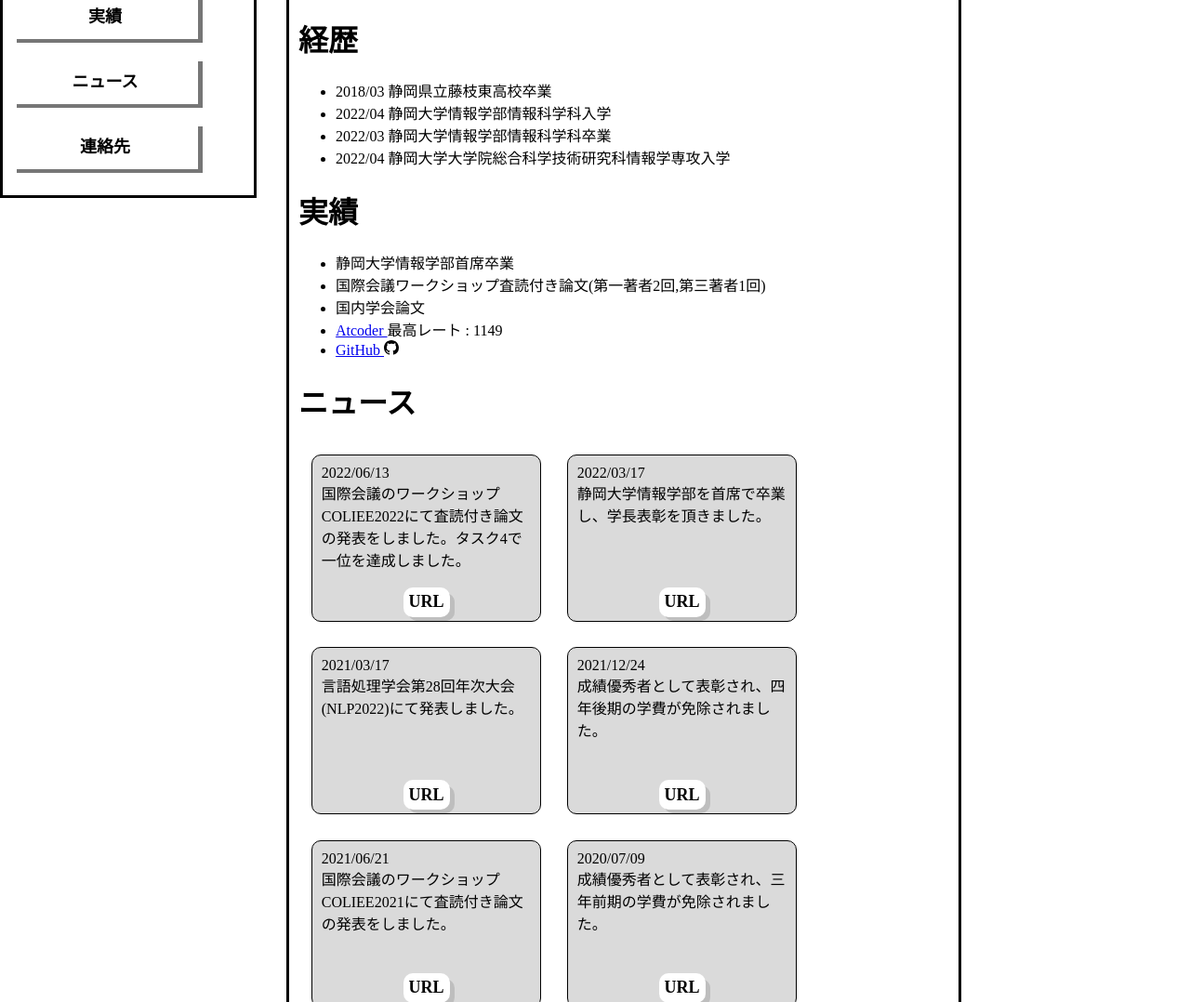
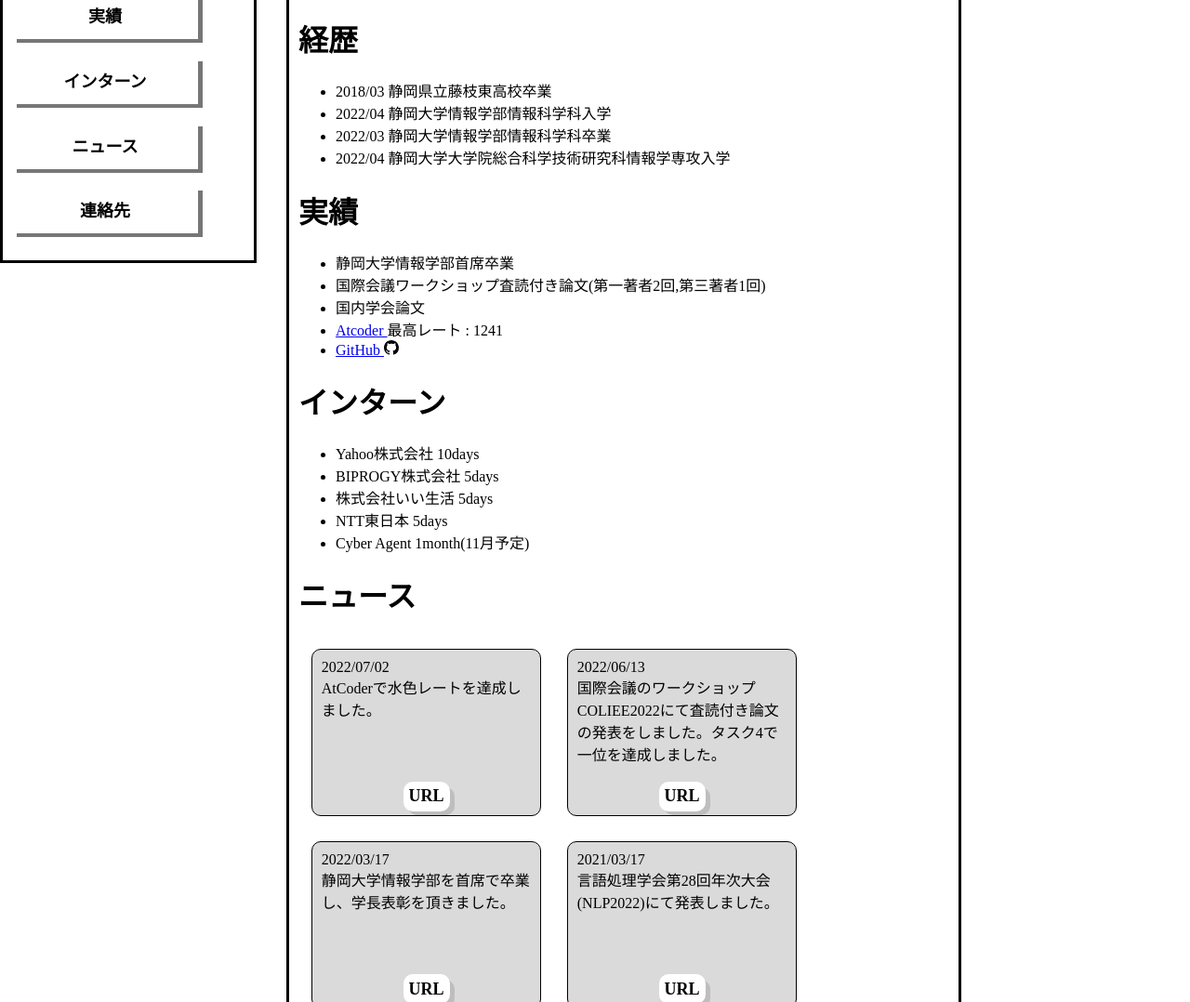
Before and after one commit to mattya256/portfolio, a plain HTML site: page index.html in a window 1280 px wide. Shown: the part 277-1355 px from the top of the page at 93% size. Drawn offline with Linux system fonts and the light colour scheme.

Commit message:
202210151625

```diff
--- a/btn.js
+++ b/btn.js
@@ -7,12 +7,14 @@ var array =
         ["実績","Track Record"],
         ["ニュース","News"],
         ["連絡先","Mail"],
+        ["インターン","Intern"],
     ],[ //T_1
         ["プロフィール","Profile"],
         ["経歴","Career"],
         ["実績","Track Record"],
         ["ニュース","News"],
         ["連絡先","Mail"],
+        ["インターン","Intern"],
     ],[  //T_2
         ["所属:静岡大学大学院総合科学技術研究科情報学専攻","Affiliation: Department of Informatics, Graduate School of Operational Science and Technology, Shizuoka University"],
         ["学年:修士一年","Academic Year:Seminary Year"],
@@ -27,7 +29,7 @@ var array =
         ["静岡大学情報学部首席卒業","B.A. in Informatics, Shizuoka University, Shizuoka, Japan"],
         ["国際会議ワークショップ査読付き論文(第一著者2回,第三著者1回)","International conference workshop refereed papers (1st author, 3rd author)"],
         ["国内学会論文","Domestic Society Papers"],
-        ["最高レート : 1149","Maximum Rate : 1149"],
+        ["最高レート : 1241","Maximum Rate : 1241"],
     ],[  //T_5
         ["国際会議のワークショップCOLIEE2022にて査読付き論文の発表をしました。タスク4で一位を達成しました。","I presented a peer-reviewed paper at the international conference workshop COLIEE2022. We achieved first place in Task 4."],
         ["静岡大学情報学部を首席で卒業し、学長表彰を頂きました。","I graduated at the top of his class from Shizuoka University's Faculty of Informatics and received the President's Commendation."],
@@ -35,10 +37,17 @@ var array =
         ["成績優秀者として表彰され、四年後期の学費が免除されました。","I received an award for outstanding academic achievement and was exempted from paying tuition for the second semester of my fourth year."],
         ["国際会議のワークショップCOLIEE2021にて査読付き論文の発表をしました。"," Presented a peer-reviewed paper at the international conference workshop COLIEE2021."],
         ["成績優秀者として表彰され、三年前期の学費が免除されました。"," I received an award for outstanding academic achievement and was exempted from paying tuition for the first semester of my third year."],
+        ["AtCoderで水色レートを達成しました。","AtCoder achieved a light blue rate."],
     ],[  //T_6
         ["藤田真伎　ポートフォリオ","Masaki Fujita Portfolio"],
         ["静岡大学大学院総合技術研究科情報学専攻","Department of Informatics, Graduate School of Integrated Arts and Sciences, Shizuoka University"],
-    ]
+    ],[  //T_7
+    ["Yahoo株式会社 10days","Yahoo株式会社 10days"],
+    ["BIPROGY株式会社 5days","BIPROGY株式会社 5days"],
+    ["株式会社いい生活 5days","株式会社いい生活 5days"],
+    ["NTT東日本 5days","NTT東日本 5days"],
+    ["Cyber Agent 1month(11月予定)","Cyber Agent 1month(11月予定)"]
+]
 ]
 
 
@@ -54,6 +63,7 @@ function onclick(count){
     for(let i=0;i < array.length;i++){
         for(let j=0;j < array[i].length;j++){
             let Str1 = "T_" + String(i) + "_" + String(j);
+            console.log(Str1)
             document.getElementById(Str1).innerText = array[i][j][count];
         }
     }
--- a/index.html
+++ b/index.html
@@ -18,6 +18,9 @@
             </h2>
             <h2>
                 <a href="#trackrecord"><span><div id="T_0_2"></div></span></a>
+            </h2>
+            <h2>
+                <a href="#intern"><span><div id="T_0_5"></div></span></a>
             </h2>
             <h2>
                 <a href="#news"><span><div id="T_0_3"></div></span></a>
@@ -110,11 +113,33 @@
             </li>
         </ul>
     </a>
+    <a name="intern">
+        <h1>
+            <div id="T_1_5"></div>
+        </h1>
+        <ul>
+            <li><div id="T_7_0"></div></li>
+            <li><div id="T_7_1"></div></li>
+            <li><div id="T_7_2"></div></li>
+            <li><div id="T_7_3"></div></li>
+            <li><div id="T_7_4"></div></li>
+        </ul>
+    </a>
     <a name="news">
         <h1>
             <div id="T_1_3"></div>
         </h1>
         <div class = "boxes">
+            <div class = "box">
+                2022/07/02<br>
+                <div id="T_5_6"></div><br>
+                <!-- Atcoder。<br> -->
+                <div class = "boxbtn">
+                    <a href="https://atcoder.jp/users/mattya256">
+                        <span>URL</span>
+                    </a>
+                </div>
+            </div>
             <div class = "box">
                 2022/06/13<br>
                 <div id="T_5_0"></div><br>
```
Also changed, not shown: 1 other file.
